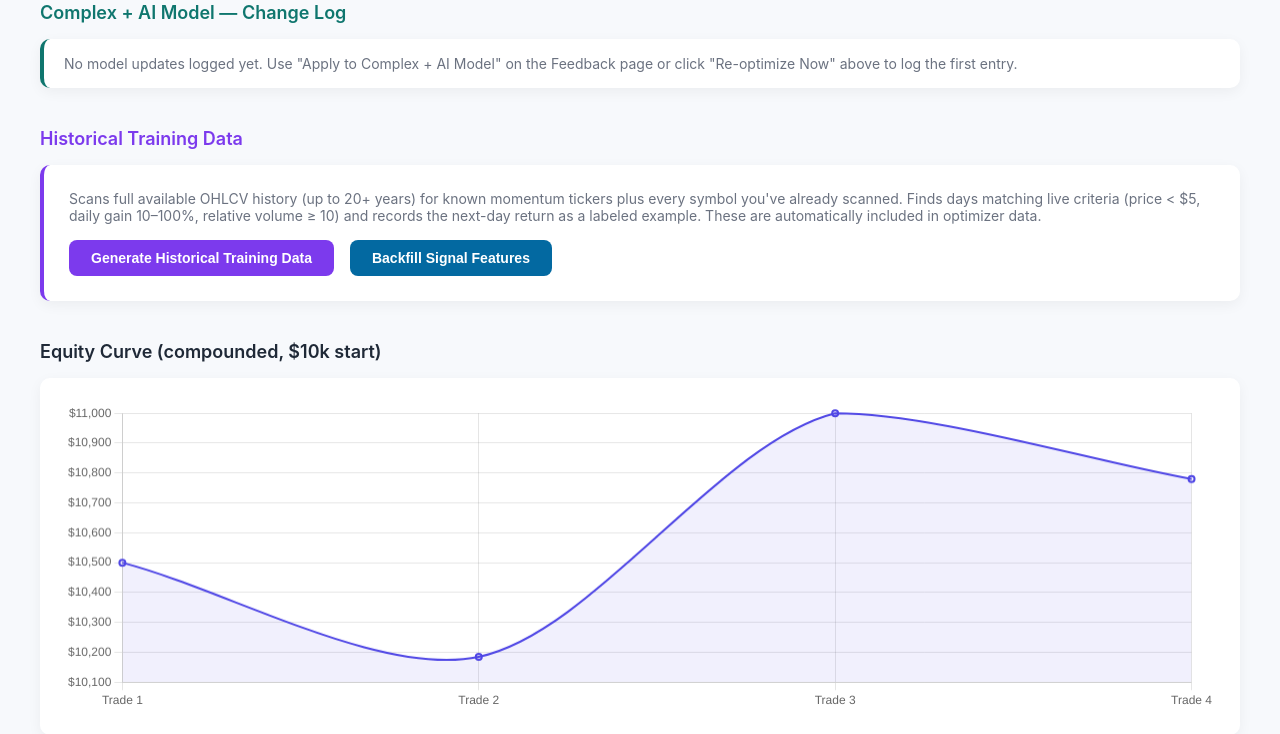
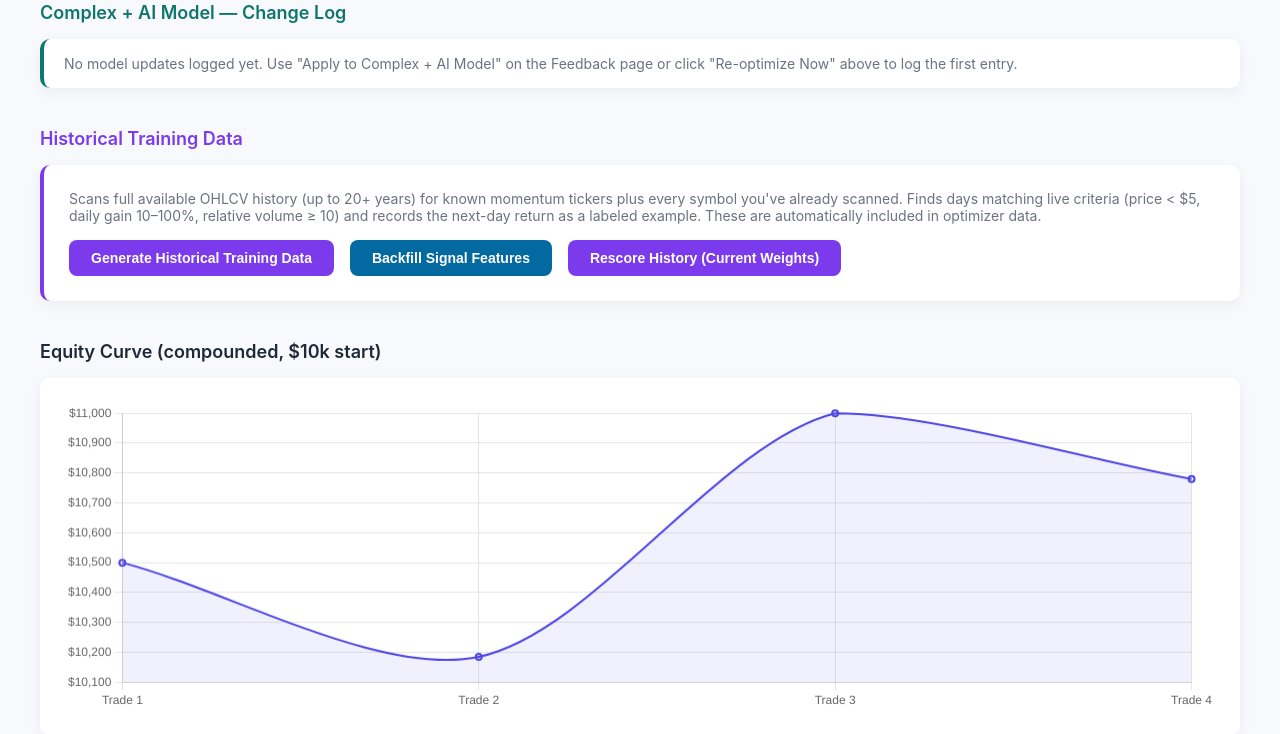
Before and after one commit to mboerner32/ai_trading_mvp, a FastAPI app: page /analytics in a window 1280 px wide. Shown: the part 3231-3965 px from the top of the page. Run offline with FastAPI, Linux system fonts and the light colour scheme; a user stored in the database is signed in; data comes from the database, SQL or seed files in the repository; data that the repository does not hold is empty.

Commit message:
enforce weight change discipline: rescore-on-save, n>=100, 7-day cooldown
- rescore_historical_from_signals(): recomputes score for all rows with
  signals_json using current weights — eliminates version contamination
- save_squeeze_weights() now auto-rescores on every weight save, keeping
  per-signal and bucket stats always aligned to the current model
- /rescore-history endpoint + analytics button for manual rescore after
  deploying DEFAULT_SQUEEZE_WEIGHTS changes in code
- Weekly analysis proposals now require n>=100 (up from 30) and >=5pp
  deviation from baseline; blocked entirely within 7 days of last change
- Tracks squeeze_weights_last_changed timestamp in settings table

Co-Authored-By: Claude Sonnet 4.6 <noreply@anthropic.com>

```diff
--- a/app/database.py
+++ b/app/database.py
@@ -1888,10 +1888,69 @@ def get_active_hypothesis_text(mode: str = None) -> str | None:
 
 
 # ---------------- COMPLEX + AI WEIGHT STORAGE ----------------
+def rescore_historical_from_signals(weights: dict) -> int:
+    """
+    Recompute the score column for every row that has signals_json using the
+    provided weights dict. Returns the number of rows updated.
+
+    Uses only the signals that fired (signals_json keys with value=True/1).
+    Applies the same max_score normalisation as score_stock_squeeze().
+    Rows without signals_json are left unchanged.
+    """
+    # Compute max_score denominator from current weights (mirrors scoring_engine.py)
+    w = weights
+    max_score = (
+        max(w.get("rel_vol_500x", 40), w.get("rel_vol_100x", 35),
+            w.get("rel_vol_50x", 30), w.get("rel_vol_25x", 22),
+            w.get("rel_vol_10x", 15), w.get("rel_vol_5x", 7), 0) +
+        max(w.get("daily_sweet_20_40", 10), w.get("daily_ok_10_20", -5),
+            w.get("daily_ok_40_100", 7), 0) +
+        w.get("sideways_chop", 8) +
+        w.get("yesterday_green", 9) +
+        max(w.get("shares_lt10m", 18), w.get("shares_lt30m", 28),
+            w.get("shares_lt100m", 8), 0) +
+        w.get("high_cash_bonus", 5) +
+        max(w.get("institution_strong", 5), w.get("institution_moderate", 2), 0) +
+        w.get("sector_biotech_bonus", 5) +
+        w.get("no_news_bonus", 5) +
+        w.get("rsi_momentum_bonus", 0) +
+        w.get("macd_positive_bonus", 0) +
+        w.get("bb_upper_breakout", 0) +
+        w.get("consecutive_green_bonus", 0) +
+        w.get("low_float_ratio_bonus", 0)
+    )
+    if max_score <= 0:
+        max_score = 100
+
+    conn = sqlite3.connect(DB_NAME)
+    cursor = conn.cursor()
+    rows = cursor.execute(
+        "SELECT id, signals_json FROM scans WHERE signals_json IS NOT NULL AND signals_json != '{}'"
+    ).fetchall()
+
+    updated = 0
+    for row_id, sj in rows:
+        try:
+            fired = json.loads(sj)
+            raw = sum(w.get(k, 0) for k, v in fired.items() if v)
+            new_score = max(0, min(100, round(raw / max_score * 100)))
+            cursor.execute("UPDATE scans SET score=? WHERE id=?", (new_score, row_id))
+            updated += 1
+        except Exception:
+            continue
+
+    conn.commit()
+    conn.close()
+    print(f"RESCORE: updated {updated} rows with new weights")
+    return updated
+
+
 def save_squeeze_weights(weights: dict, rationale: str = "",
                          suggestions: list = None, summary: str = "",
                          source: str = "manual", goal: str = ""):
-    """Persist AI-optimized squeeze weights to the settings table and create a version snapshot."""
+    """Persist AI-optimized squeeze weights to the settings table and create a version snapshot.
+    Also rescores all historical rows that have signals_json so per-signal and bucket
+    stats always reflect the current model rather than a mix of weight versions."""
     save_weight_version("squeeze", weights, summary=summary, rationale=rationale,
                         source=source, goal=goal)
     conn = sqlite3.connect(DB_NAME)
@@ -1902,6 +1961,7 @@ def save_squeeze_weights(weights: dict, rationale: str = "",
         ("squeeze_weights_rationale",   rationale),
         ("squeeze_weights_suggestions", json.dumps(suggestions or [])),
         ("squeeze_weights_summary",     summary),
+        ("squeeze_weights_last_changed", now),
     ]:
         cursor.execute("""
             INSERT INTO settings (key, value, updated_at)
@@ -1911,6 +1971,8 @@ def save_squeeze_weights(weights: dict, rationale: str = "",
         """, (key, value, now))
     conn.commit()
     conn.close()
+    # Rescore all historical rows so stats are always current-model-consistent
+    rescore_historical_from_signals(weights)
 
 
 def get_squeeze_weights():
--- a/main.py
+++ b/main.py
@@ -138,6 +138,7 @@ from app.database import (
     get_version_performance_stats,
     save_bundle_as_rule,
     save_scan_candidates,
+    rescore_historical_from_signals,
 )
 from app.ml_optimizer import train_xgb_weights, get_xgb_status
 
@@ -1004,21 +1005,44 @@ def _weekly_analysis():
                 vs = round(hit - baseline_hit, 1)
                 lines.append(f"  {k}: {hit}% ({vs}pp, n={n})")
 
-        # Proposed changes (flag only high-confidence deviations from baseline)
+        # Check cooldown: no proposals within 7 days of last weight change
+        last_changed_row = conn.execute(
+            "SELECT value FROM settings WHERE key='squeeze_weights_last_changed'"
+        ).fetchone() if False else None  # conn already closed above — re-open
+        _conn2 = _sq.connect(db_path)
+        last_changed_str = (_conn2.execute(
+            "SELECT value FROM settings WHERE key='squeeze_weights_last_changed'"
+        ).fetchone() or [None])[0]
+        _conn2.close()
+
+        cooldown_active = False
+        if last_changed_str:
+            try:
+                last_dt = datetime.datetime.fromisoformat(last_changed_str)
+                days_since = (datetime.datetime.utcnow() - last_dt).days
+                if days_since < 7:
+                    cooldown_active = True
+                    lines.append(f"\n&#128274; Weight change cooldown active ({days_since}d since last change — need 7d). No proposals this week.")
+            except Exception:
+                pass
+
+        # Proposed changes: require n≥100 AND no cooldown AND ≥5pp deviation
         proposals = []
-        for k, n, hit in sig_rows:
-            if n >= 30:
-                diff = hit - baseline_hit
-                if diff <= -4:
-                    proposals.append(f"  REDUCE weight: {k} ({hit}% hit, {diff:+.1f}pp vs baseline, n={n})")
-                elif diff >= 3:
-                    proposals.append(f"  BOOST weight: {k} ({hit}% hit, {diff:+.1f}pp vs baseline, n={n})")
-        if proposals:
-            lines.append("\n&#9888;&#65039; <b>Proposed Changes (awaiting your approval)</b>")
-            lines += proposals
-            lines.append("Reply 'approve weekly changes' to apply, or review analytics page.")
-        else:
-            lines.append("\nNo high-confidence weight changes proposed this week.")
+        if not cooldown_active:
+            for k, n, hit in sig_rows:
+                if n >= 100:
+                    diff = hit - baseline_hit
+                    if diff <= -5:
+                        proposals.append(f"  REDUCE weight: {k} ({hit}% hit, {diff:+.1f}pp vs baseline, n={n})")
+                    elif diff >= 5:
+                        proposals.append(f"  BOOST weight: {k} ({hit}% hit, {diff:+.1f}pp vs baseline, n={n})")
+            if proposals:
+                lines.append("\n&#9888;&#65039; <b>Proposed Changes (awaiting your approval)</b>")
+                lines.append("  Rules: n≥100 labeled rows per signal, ≥5pp vs baseline, 7-day cooldown since last change.")
+                lines += proposals
+                lines.append("Reply 'approve weekly changes' to apply, or review analytics page.")
+            else:
+                lines.append("\nNo high-confidence weight changes proposed this week (n≥100 threshold not met or deviation <5pp).")
 
         tg_text = "\n".join(lines)
         _send_telegram_admin(tg_text)
@@ -2028,6 +2052,18 @@ def start_backfill(request: Request):
     threading.Thread(target=_run, kwargs={"weights": weights}, daemon=True).start()
 
     return RedirectResponse("/analytics?backfill=started", status_code=303)
+
+
+@app.post("/rescore-history")
+def rescore_history(request: Request):
+    """Recompute score for all rows with signals_json using current weights.
+    Run this after any manual weight change to keep stats version-consistent."""
+    if "user" not in request.session:
+        return RedirectResponse("/login", status_code=303)
+    weights_data = get_squeeze_weights()
+    weights = weights_data["weights"] if weights_data else DEFAULT_SQUEEZE_WEIGHTS
+    n = rescore_historical_from_signals(weights)
+    return RedirectResponse(f"/analytics?rescore=done&rows={n}", status_code=303)
 
 
 @app.post("/backfill-signals")
--- a/templates/analytics.html
+++ b/templates/analytics.html
@@ -1506,6 +1506,15 @@
                 </button>
             </form>
 
+            <form method="post" action="/rescore-history"
+                  onsubmit="return confirm('Rescore all historical rows with current weights? This keeps per-signal stats version-consistent.')">
+                <button type="submit"
+                        style="background:#7c3aed; color:white; border:none; padding:10px 22px;
+                               border-radius:8px; cursor:pointer; font-size:14px; font-weight:600;">
+                    Rescore History (Current Weights)
+                </button>
+            </form>
+
             <div id="backfillStatus" style="font-size:13px; color:#6b7280;">
                 {% if backfill_status.status == 'running' %}
                     Processing {{ backfill_status.processed }}/{{ backfill_status.total }} tickers
```
